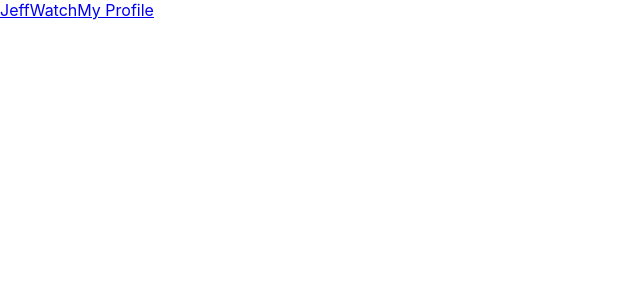
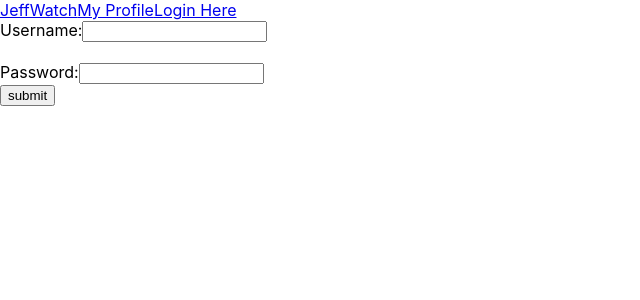
Before and after one commit to Fayyaz00/JeffWatch, a React (Create React App) app: page /login in a window 1280 px wide. Shown: the top 300 px of the page, without its empty margins (0-640 px from the left). Built offline with nearby package versions, Linux system fonts and the light colour scheme.

Commit message:
Login Page added

```diff
--- a/src/App.js
+++ b/src/App.js
@@ -3,6 +3,7 @@ import { Router } from '@reach/router';
 import NavBar from './NavBar';
 import Search from './Search/Search';
 import Movie from './Movie/Movie';
+import Login from './Login/Login'
 import logo from './logo.svg';
 import './App.css';
 
@@ -14,6 +15,7 @@ function App() {
       <Router>
         <Search path="/" />
         <Movie path="/movie/:id" />
+        <Login path="/login" />
         {/* <Chart path="/chart" /> */}
         {/* <Profile path="/:user" /> */}
       </Router>
--- /dev/null
+++ b/src/Login/Login.js
@@ -0,0 +1,55 @@
+import React, { useState, useEffect } from 'react';
+import { Link } from '@reach/router';
+
+function Login() {
+
+    const [username, setUsername] = useState("");
+    const [password, setPassword] = useState("");
+
+
+    function handleSubmit(event) {
+        event.preventDefault();
+        console.log(`Username: ${username}`);
+        console.log(`Password: ${password}`);
+
+    }
+
+    return (
+        <div className="Log-On">
+
+            <form onSubmit={handleSubmit}>
+                <div className="username-form">
+                    <label>
+                        Username:
+                    <input type="text" name="username" onChange={
+                            (event) => {
+                                setUsername(event.target.value)
+                            }
+                        } minLength="4" required />
+                    </label>
+
+                </div>
+
+                <br></br>
+
+                <div className="password-form">
+                    <label>
+                        Password:
+                    <input type="password" name="password" onChange={
+                            (event) => {
+                                setPassword(event.target.value)
+                            }
+                        } minLength="4" required />
+                    </label>
+                </div>
+                <input type="submit" value="submit" />
+
+            </form>
+
+
+        </div>
+    )
+
+}
+
+export default Login
--- a/src/NavBar.js
+++ b/src/NavBar.js
@@ -7,6 +7,7 @@ const NavBar = () => {
       <nav>
         <Link to="/">JeffWatch</Link>
         <Link to="/">My Profile</Link>
+        <Link to="/login">Login Here</Link>
       </nav>
     </header>
   );
```
